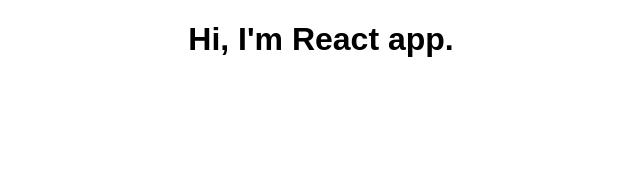
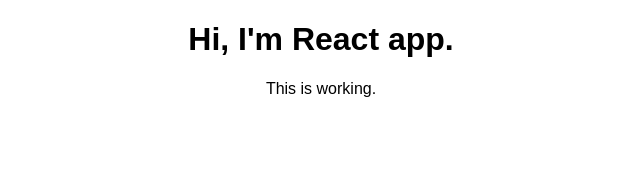
Before and after one commit to jakubfolta/React-CompleteGuide, a React (Create React App) app in the folder BaseFeaturesSyntax/react-complete-guide/: page / in a window 1280 px wide. Shown: the top 170 px of the page, without its empty margins (319-959 px from the left). Built offline with nearby package versions, Linux system fonts and the light colour scheme.

Commit message:
Learn React.

```diff
--- a/BaseFeaturesSyntax/react-complete-guide/src/App.js
+++ b/BaseFeaturesSyntax/react-complete-guide/src/App.js
@@ -6,6 +6,7 @@
     return (
       <div className="App">
         <h1>Hi, I'm React app.</h1>
+        <p>This is working.</p>
       </div>
     );
     // return React.createElement('div', {className: 'App'}, React.createElement('h1', null, 'Hi I\'m React appppp!!!'));
```
Also changed, not shown: BaseFeaturesSyntax/react-complete-guide/src/Person/Person.js (added).
